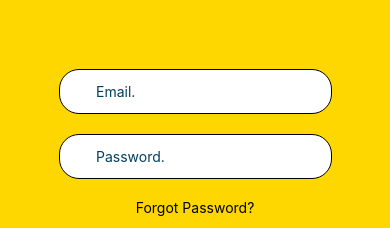
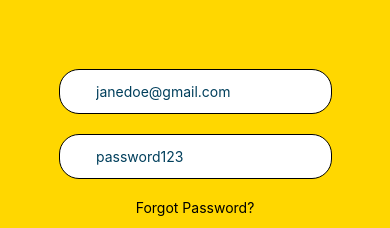
Before and after one commit to AUTProjects-gracesubianto/InMap, a React Native app: screen /Login in a window 390 px wide. Shown: the part 370-598 px from the top of the page. Built offline with nearby package versions, Linux system fonts and the light colour scheme.

Commit message:
attempt at location finder

```diff
--- a/package.json
+++ b/package.json
@@ -14,12 +14,16 @@
     "@react-navigation/native-stack": "^6.2.4",
     "expo": "~42.0.1",
     "expo-status-bar": "~1.0.4",
+    "native-base": "^3.2.1",
     "react": "16.13.1",
     "react-dom": "16.13.1",
     "react-native": "https://github.com/expo/react-native/archive/sdk-42.0.0.tar.gz",
+    "react-native-geocoder": "^0.5.0",
     "react-native-navigation-drawer-extension": "^4.2.0",
+    "react-native-placesearch": "^3.0.3",
     "react-native-safe-area-context": "3.2.0",
     "react-native-screens": "~3.4.0",
+    "react-native-vector-icons": "^8.1.0",
     "react-native-web": "~0.13.12"
   },
   "devDependencies": {
--- a/screens/HomeScreen.js
+++ b/screens/HomeScreen.js
@@ -18,7 +18,7 @@ function HomeScreen({ navigation }) {
         <TextInput
           style={styles.searchInput}
           placeholder="Search locations....."
-        />
+        ></TextInput>
       </View>
 
       {/* {category bars section} */}
--- a/screens/LoginPage.js
+++ b/screens/LoginPage.js
@@ -23,7 +23,7 @@ function LoginPage({ navigation }) {
       <View style={styles.inputView}>
         <TextInput
           style={styles.TextInput}
-          placeholder="Email."
+          placeholder="janedoe@gmail.com"
           placeholderTextColor="#003f5c"
           onChangeText={(email) => setEmail(email)}
         />
@@ -32,7 +32,7 @@ function LoginPage({ navigation }) {
       <View style={styles.inputView}>
         <TextInput
           style={styles.TextInput}
-          placeholder="Password."
+          placeholder="password123"
           placeholderTextColor="#003f5c"
           secureTextEntry={true}
           onChangeText={(password) => setPassword(password)}
```
Also changed, not shown: screens/MapView.js (+19 -3 lines), screens/LocationFinder.js (added), 1 other file (tests, documents, lock files or other folders).
